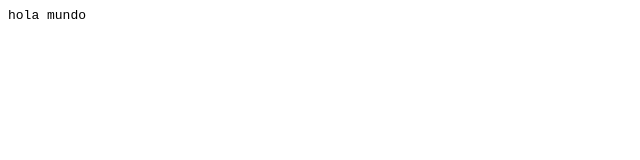
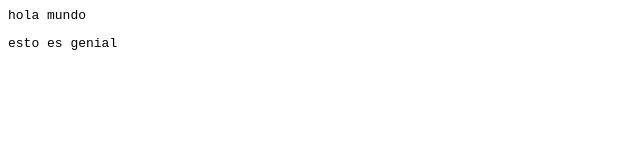
Before and after one commit to davidespinal96/invie-github, a plain HTML site: page index.html in a window 1280 px wide. Shown: the full height of the page, 0-640 px from the left. Drawn offline with Linux system fonts and the light colour scheme.

Commit message:
añadiendo un nuevo cuerpo

```diff
--- a/index.html
+++ b/index.html
@@ -3,5 +3,6 @@
 </head>
 <body>
 <pre>hola mundo</pre>
+<pre>esto es genial</pre>
 </body>
 </html>
```
